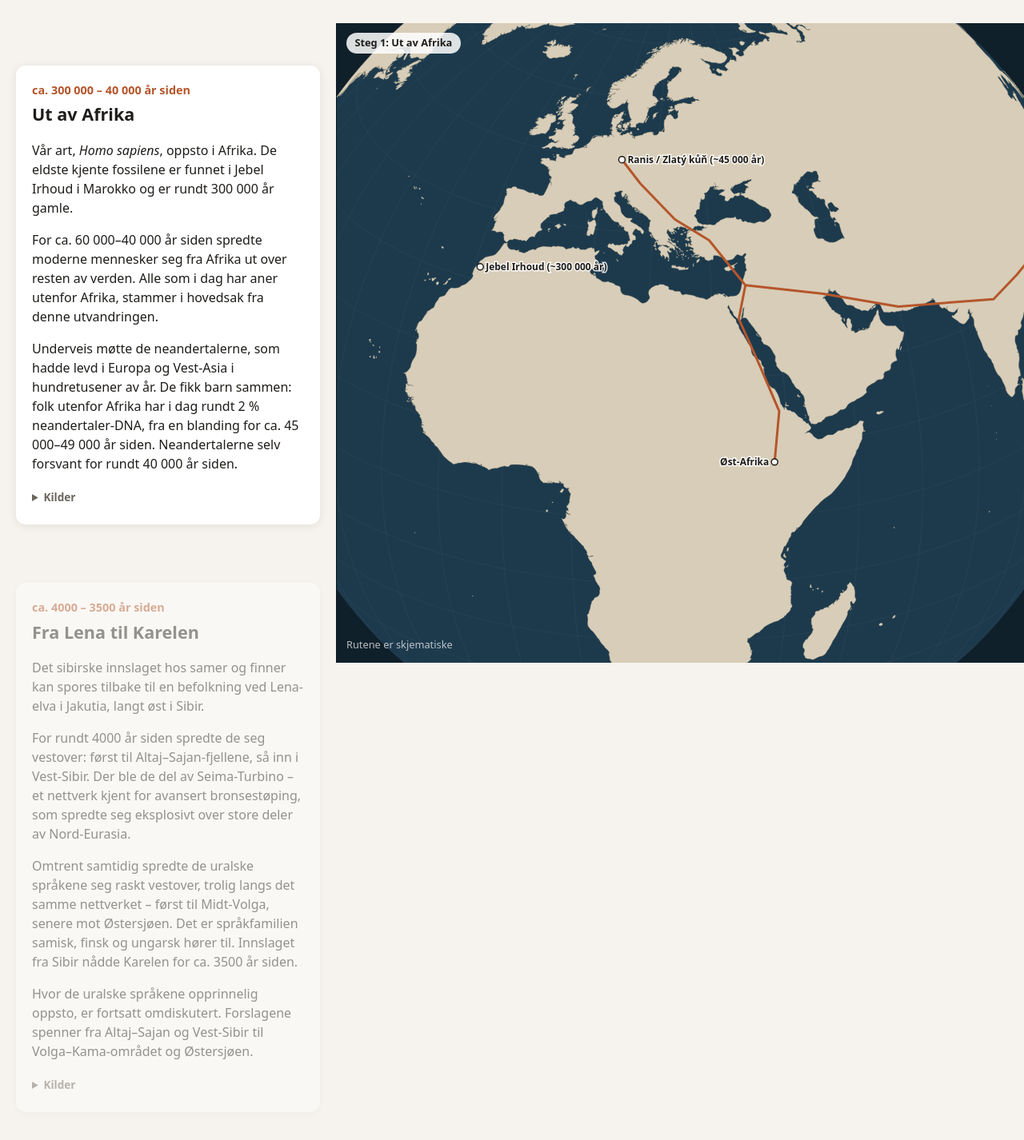
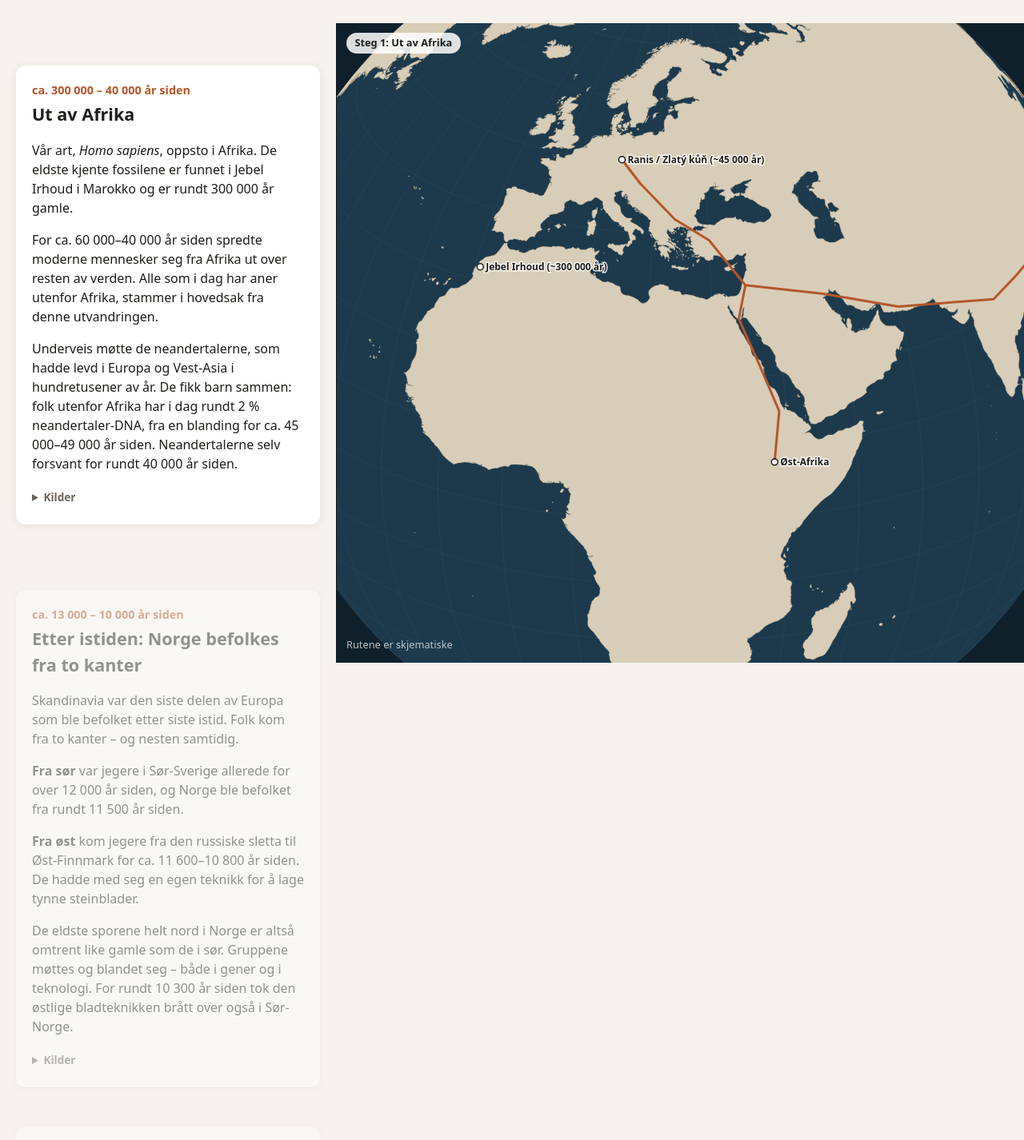
Before and after one commit to johannes-code/migrasjonskart, a plain HTML site: page index.html in a window 1280 px wide. Shown: the part 109-1535 px from the top of the page at 80% size. Drawn offline with Linux system fonts and the light colour scheme.

Commit message:
Nytt steg: Etter istiden – Norge befolkes fra sør og øst
Svar på om Norge ble befolket samtidig fra sør og øst: nesten
(Manninen et al. 2021). De to tidlige rutene flyttes fra Sápmi-steget
hit så tidslinjen blir kronologisk; østruta får egen farge. Sápmi-
stegets sibirske linje går nå Karelen→Kola i forlengelsen av Lena-steget.
Etiketter flyttes til venstre basert på faktisk tekstbredde.

Closes #8

Co-Authored-By: Claude Opus 5.5 <noreply@anthropic.com>

```diff
--- a/data/routes.js
+++ b/data/routes.js
@@ -20,6 +20,21 @@ window.MIGRATION_STEPS = {
     ]
   },
   2: {
+    center: [20, 64],
+    zoom: 3.4,
+    routes: [
+      { id: 'skandinavia-sor', draw: [0.1, 0.45],
+        coords: [[13.5, 55.8], [12, 57.5], [10.5, 59], [6, 59], [5, 61], [7, 63], [10.5, 64]] },
+      { id: 'skandinavia-nordost', draw: [0.1, 0.55], kind: 'east',
+        coords: [[40, 64], [37, 67.5], [33, 69.4], [30, 70.2], [26, 71], [19, 70], [14, 68], [12, 66], [10.5, 64]] },
+    ],
+    points: [
+      { name: 'Sør-Sverige (>12 000 år)', at: [13.5, 55.8], show: 0.05 },
+      { name: 'Øst-Finnmark (~11 600 år)', at: [30, 70.2], show: 0.3 },
+      { name: 'Sør-Norge (~10 300 år)', at: [9, 59.3], show: 0.75 }
+    ]
+  },
+  3: {
     center: [72, 56],
     zoom: 1.9,
     routes: [
@@ -40,28 +55,23 @@ window.MIGRATION_STEPS = {
       { name: 'Karelen (~3500 år)', at: [34, 62.5], show: 0.78 }
     ]
   },
-  3: {
+  4: {
     center: [30, 64],
     zoom: 3.6,
     routes: [
-      { id: 'skandinavia-sor', draw: [0.05, 0.3],
-        coords: [[9, 54], [10, 56.5], [12, 58], [10.5, 59.8]] },
-      { id: 'skandinavia-nordost', draw: [0.05, 0.4],
-        coords: [[40, 64], [37, 67.5], [32, 69.5], [26, 71], [19, 70], [14, 68], [12, 66], [10.5, 64]] },
-      { id: 'sibir', draw: [0.35, 0.65], kind: 'gene',
-        coords: [[62, 63.5], [54, 65], [45, 67.5], [35, 69]] },
-      { id: 'samisk-nord', draw: [0.65, 0.95], kind: 'language',
+      { id: 'sibir', draw: [0.05, 0.4], kind: 'gene',
+        coords: [[34, 62.5], [33, 65.5], [35, 69]] },
+      { id: 'samisk-nord', draw: [0.45, 0.85], kind: 'language',
         coords: [[29, 61.8], [27.5, 65], [25.5, 68.5]] },
-      { id: 'samisk-vest', draw: [0.65, 0.95], kind: 'language',
+      { id: 'samisk-vest', draw: [0.45, 0.85], kind: 'language',
         coords: [[29, 61.8], [24, 63], [18.5, 63.8], [14, 64]] }
     ],
     points: [
-      { name: 'Kola (≥3500 år)', at: [35, 69], show: 0.6 },
-      { name: 'Fra Sibir', at: [62, 63.5], show: 0.35 },
-      { name: 'Midt-Skandinavia (~500 e.Kr.)', at: [14, 64], show: 0.9 }
+      { name: 'Kola (≥3500 år)', at: [35, 69], show: 0.35 },
+      { name: 'Midt-Skandinavia (~500 e.Kr.)', at: [14, 64], show: 0.8 }
     ]
   },
-  4: {
+  5: {
     center: [-60, 68],
     zoom: 1.6,
     routes: [],
--- a/index.html
+++ b/index.html
@@ -19,8 +19,11 @@
       <svg id="globe"></svg>
       <span class="map-label" id="map-label">Ut av Afrika</span>
       <span class="map-note">Rutene er skjematiske</span>
-      <ul class="legend" data-for="3">
-        <li><i class="sw sw--people"></i>Folk</li>
+      <ul class="legend" data-for="2">
+        <li><i class="sw sw--people"></i>Fra sør</li>
+        <li><i class="sw sw--east"></i>Fra øst</li>
+      </ul>
+      <ul class="legend" data-for="4">
         <li><i class="sw sw--gene"></i>Sibirsk innslag</li>
         <li><i class="sw sw--language"></i>Samiske språk</li>
       </ul>
@@ -46,7 +49,25 @@
       </div>
     </section>
 
-    <section class="step" data-step="2" data-label="Steg 2: Fra Lena til Karelen">
+    <section class="step" data-step="2" data-label="Steg 2: Etter istiden">
+      <div class="card">
+        <p class="era">ca. 13 000 – 10 000 år siden</p>
+        <h2>Etter istiden: Norge befolkes fra to kanter</h2>
+        <p>Skandinavia var den siste delen av Europa som ble befolket etter siste istid. Folk kom fra to kanter – og nesten samtidig.</p>
+        <p><strong>Fra sør</strong> var jegere i Sør-Sverige allerede for over 12 000 år siden, og Norge ble befolket fra rundt 11 500 år siden.</p>
+        <p><strong>Fra øst</strong> kom jegere fra den russiske sletta til Øst-Finnmark for ca. 11 600–10 800 år siden. De hadde med seg en egen teknikk for å lage tynne steinblader.</p>
+        <p>De eldste sporene helt nord i Norge er altså omtrent like gamle som de i sør. Gruppene møttes og blandet seg – både i gener og i teknologi. For rundt 10 300 år siden tok den østlige bladteknikken brått over også i Sør-Norge.</p>
+        <details class="sources">
+          <summary>Kilder</summary>
+          <ul>
+            <li><a href="https://doi.org/10.15184/aqy.2020.252">Manninen et al. 2021, <i>Antiquity</i> – dateringer fra sør og øst, og den østlige bladteknikken</a></li>
+            <li><a href="https://doi.org/10.1371/journal.pbio.2003703">Günther et al. 2018, <i>PLOS Biology</i> – to ruter inn, og genetisk blanding</a></li>
+          </ul>
+        </details>
+      </div>
+    </section>
+
+    <section class="step" data-step="3" data-label="Steg 3: Fra Lena til Karelen">
       <div class="card">
         <p class="era">ca. 4000 – 3500 år siden</p>
         <h2>Fra Lena til Karelen</h2>
@@ -64,18 +85,16 @@
       </div>
     </section>
 
-    <section class="step" data-step="3" data-label="Steg 3: Sápmi-sporet">
+    <section class="step" data-step="4" data-label="Steg 4: Sápmi-sporet">
       <div class="card">
-        <p class="era">etter siste istid – ca. 500 e.Kr.</p>
+        <p class="era">ca. 3500 år siden – 500 e.Kr.</p>
         <h2>Sápmi-sporet</h2>
-        <p>Skandinavia var den siste delen av Europa som ble befolket etter siste istid. De første jegerne kom langs to ruter: én fra sør, og én fra nordøst langs den isfrie norskekysten.</p>
-        <p>For minst 3500 år siden kom et nytt genetisk innslag fra Sibir til Nord-Europa. Det finnes i dag særlig hos folk som snakker uralske språk, som samer og finner.</p>
+        <p>For minst 3500 år siden nådde det sibirske innslaget helt nord til Kola-halvøya, der det blandet seg med etterkommerne av de første jegerne etter istiden. Det finnes i dag særlig hos folk som snakker uralske språk, som samer og finner.</p>
         <p>Selve de samiske språkene spredte seg til Lappland mellom de siste århundrene f.Kr. og ca. 500 e.Kr., og erstattet eldre språk som i dag er utdødd.</p>
         <p>Samene stammer altså ikke fra inuittene. Sporet går via Sibir og Nord-Europa, og er en helt annen vandring enn inuittenes.</p>
         <details class="sources">
           <summary>Kilder</summary>
           <ul>
-            <li><a href="https://doi.org/10.1371/journal.pbio.2003703">Günther et al. 2018, <i>PLOS Biology</i> – de første skandinavene og de to rutene</a></li>
             <li><a href="https://www.nature.com/articles/s41467-018-07483-5">Lamnidis et al. 2018, <i>Nature Communications</i> – sibirsk innslag for minst 3500 år siden</a></li>
             <li><a href="https://web.archive.org/web/2020/https://www.sgr.fi/sust/sust266/sust266_aikio.pdf">Aikio 2012, <i>A Linguistic Map of Prehistoric Northern Europe</i> – spredningen av samiske språk</a></li>
           </ul>
@@ -83,7 +102,7 @@
       </div>
     </section>
 
-    <section class="step" data-step="4" data-label="Steg 4: Inuitt-sporet">
+    <section class="step" data-step="5" data-label="Steg 5: Inuitt-sporet">
       <div class="card">
         <p class="era">[tidsrom]</p>
         <h2>Inuitt-sporet</h2>
--- a/script.js
+++ b/script.js
@@ -112,8 +112,9 @@
       if (visible) {
         const [x, y] = projection(point.at);
         node.setAttribute('transform', `translate(${x},${y})`);
-        // Etiketter nær høyre kant flyttes til venstre side av punktet
-        node.classList.toggle('point--left', x > width * 0.6);
+        // Etiketter som ikke får plass til høyre, flyttes til venstre side av punktet
+        const textW = node.querySelector('text').getComputedTextLength();
+        node.classList.toggle('point--left', x + 7 + textW > width - 6);
       }
       node.style.opacity = visible ? 1 : 0;
     });
--- a/style.css
+++ b/style.css
@@ -49,6 +49,7 @@ body {
   stroke-linejoin: round;
   transition: opacity .3s ease;
 }
+.route--east { stroke: #2f6fb0; }
 .route--gene { stroke: #7a3fa0; }
 .route--language { stroke: #1f7a5a; }
 
@@ -77,10 +78,12 @@ body {
   border-radius: 8px;
   display: none;
 }
-.map[data-active="3"] .legend[data-for="3"] { display: block; }
+.map[data-active="2"] .legend[data-for="2"],
+.map[data-active="4"] .legend[data-for="4"] { display: block; }
 .legend li { display: flex; align-items: center; gap: .4rem; }
 .sw { display: inline-block; width: 14px; height: 3px; border-radius: 2px; }
 .sw--people { background: var(--accent); }
+.sw--east { background: #2f6fb0; }
 .sw--gene { background: #7a3fa0; }
 .sw--language { background: #1f7a5a; }
 
@@ -141,7 +144,7 @@ body {
   }
   .map {
     grid-column: 2;
-    grid-row: 1 / span 4;
+    grid-row: 1 / span 5;
     height: 100vh;
     border-bottom: 0;
     border-left: 1px solid #0a151c;
```
Also changed, not shown: 1 other file.
